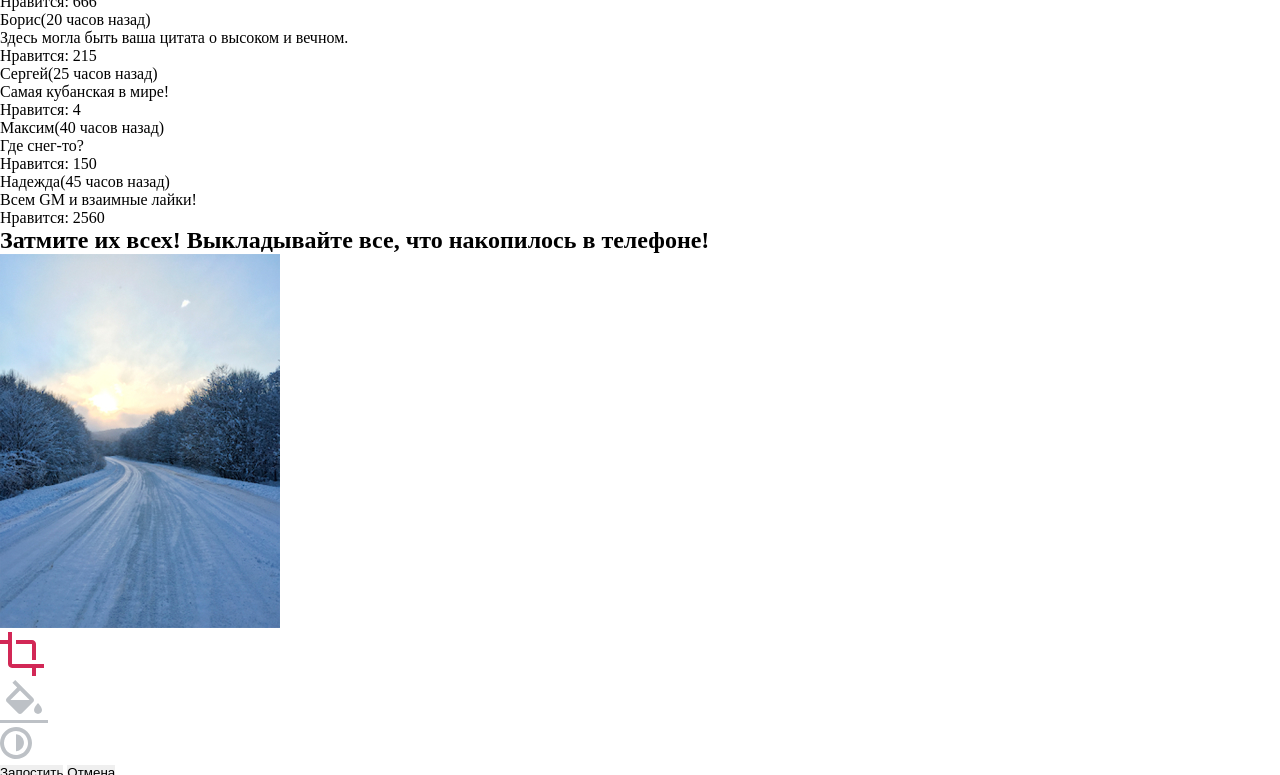
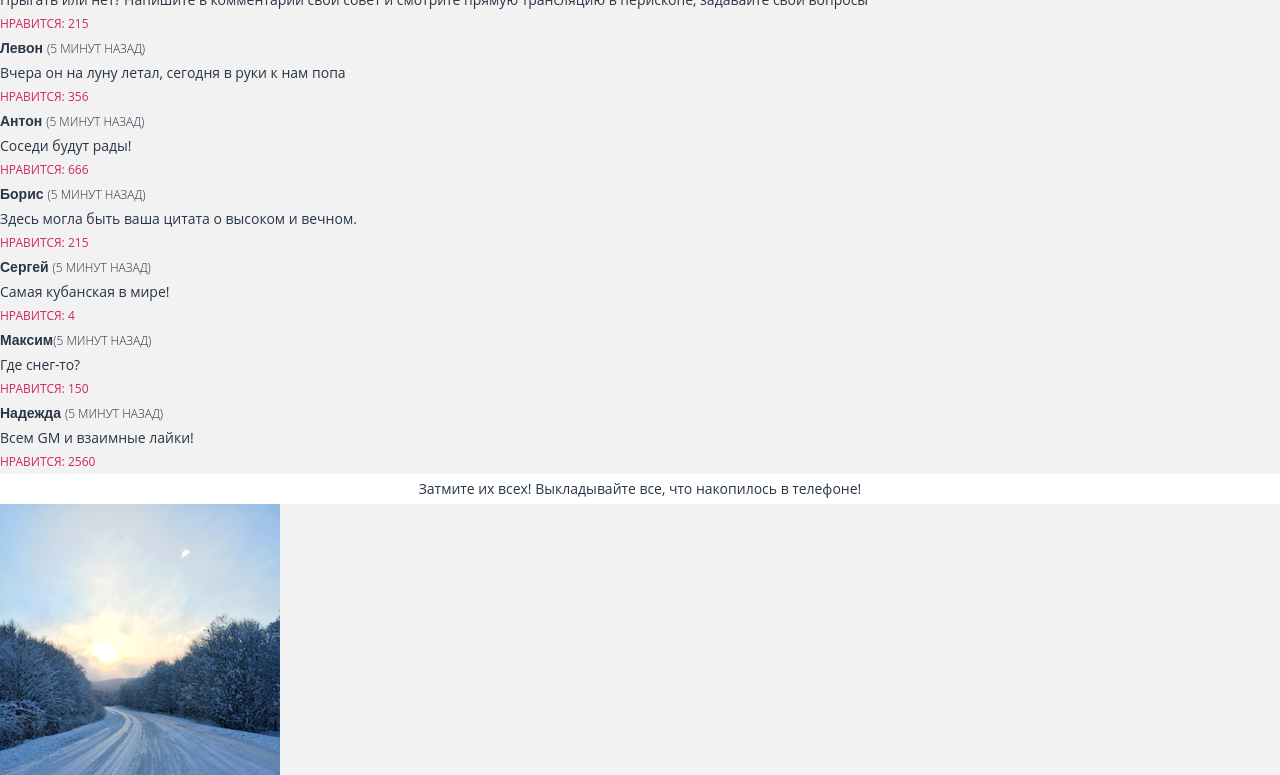
Before and after one commit to polezhaevr/pink, a website: page source/catalog.html in a window 1280 px wide. Shown: the part 250-1025 px from the top of the page. Drawn offline with Linux system fonts and the light colour scheme.

Commit message:
add lowercase for catalog style

```diff
--- a/source/catalog.html
+++ b/source/catalog.html
@@ -12,7 +12,7 @@
 <body class="page__catalog">
   <header class="page-header">
     <a href="" class="page-header__logo">
-      <img src="../source/img/pink-logo-mobile.svg" alt="PINK - пgриложение для настроения" width="74" height="23">
+      <img src="/img/pink-logo-mobile.svg" alt="PINK - приложение для настроения" width="74" height="23">
     </a>
     <nav class="main-nav">
       <button class="main-nav__toggle" type="button"><span class="visually-hidden">Открыть меню</span></button>
@@ -33,19 +33,19 @@
         </ul>
       </div>
     </nav>
+    <section class="header-catalog">
+      <h1 class="header-catalog__title">Фотографии <br> пользователей</h1>
+    </section>
   </header>
 
   <main class="page-catalog">
-    <section class="header-catalog">
-      <h1 class="header-catalog__title">Фотографии <br> пользователей</h1>
-    </section>
     <section class="catalog-title">
       <p class="catalog-title__text">Взгляните на фотографии, которые выкладывают пользователи!
         Видите, как не хватает ваших?</p>
     </section>
     <section class="photo-catalog">
       <div class="photo-catalog__photo">
-        <p class="photo-catalog__text-name">Анна(5 минут назад)</p>
+        <p class="photo-catalog__text-name">Анна <span class="photo-catalog__text-name--time">(5 минут назад)</span></p>
         <p class="photo-catalog__review">Прыгать или нет? Напишите в
           комментарии свой совет и
           смотрите прямую трансляцию в
@@ -53,32 +53,32 @@
         <p class="photo-catalog__like">Нравится: 215</p>
       </div>
       <div class="photo-catalog__photo">
-        <p class="photo-catalog__text-name">Левон(5 часов назад)</p>
+        <p class="photo-catalog__text-name">Левон <span class="photo-catalog__text-name--time">(5 минут назад)</span></p>
         <p class="photo-catalog__review">Вчера он на луну летал, сегодня в руки к нам попа</p>
         <p class="photo-catalog__like">Нравится: 356</p>
       </div>
       <div class="photo-catalog__photo">
-        <p class="photo-catalog__text-name">Антон(12 часов назад)</p>
+        <p class="photo-catalog__text-name">Антон <span class="photo-catalog__text-name--time">(5 минут назад)</span></p>
         <p class="photo-catalog__review">Соседи будут рады!</p>
         <p class="photo-catalog__like">Нравится: 666</p>
       </div>
       <div class="photo-catalog__photo">
-        <p class="photo-catalog__text-name">Борис(20 часов назад)</p>
+        <p class="photo-catalog__text-name">Борис <span class="photo-catalog__text-name--time">(5 минут назад)</span></p>
         <p class="photo-catalog__review">Здесь могла быть ваша цитата о высоком и вечном.</p>
         <p class="photo-catalog__like">Нравится: 215</p>
       </div>
       <div class="photo-catalog__photo">
-        <p class="photo-catalog__text-name">Сергей(25 часов назад)</p>
+        <p class="photo-catalog__text-name">Сергей <span class="photo-catalog__text-name--time">(5 минут назад)</span></p>
         <p class="photo-catalog__review">Самая кубанская в мире!</p>
         <p class="photo-catalog__like">Нравится: 4</p>
       </div>
       <div class="photo-catalog__photo">
-        <p class="photo-catalog__text-name">Максим(40 часов назад)</p>
+        <p class="photo-catalog__text-name">Максим<span class="photo-catalog__text-name--time">(5 минут назад)</span></p>
         <p class="photo-catalog__review">Где снег-то?</p>
         <p class="photo-catalog__like">Нравится: 150</p>
       </div>
       <div class="photo-catalog__photo">
-        <p class="photo-catalog__text-name">Надежда(45 часов назад)</p>
+        <p class="photo-catalog__text-name">Надежда <span class="photo-catalog__text-name--time">(5 минут назад)</span></p>
         <p class="photo-catalog__review">Всем GM и взаимные лайки!</p>
         <p class="photo-catalog__like">Нравится: 2560</p>
       </div>
@@ -90,7 +90,7 @@
 
     <section class="photo-redactor">
       <div class="photo-redactor__img">
-        <img src="../source/img/photo-7-tablet.jpg" alt="Пример фотографии в редакторе">
+        <img src="img/photo-7-tablet.jpg" alt="Пример фотографии в редакторе">
       </div>
       <div class="photo-redactor__tools">
         <ul class="photo-redactor__list">
@@ -137,7 +137,7 @@
       </div>
       <div class = "photo-redactor__btn-wrapper">
         <button class = "photo-redactor__btn" >Запостить</button>
-        <button class = "photo-redactor__btn" >Отмена</button>
+        <button class = "photo-redactor__btn photo-redactor__btn--none">Отмена</button>
       </div>
     </section>
 
@@ -146,7 +146,7 @@
 
   <footer class="page-footer">
     <a href="" class="page-footer__logo">
-      <img src="../source/img/logotype-blue-tablet.png" alt="PINK - пgриложение для настроения" width="145" height="40">
+      <img src="img/logotype-blue-tablet.png" alt="PINK - пgриложение для настроения" width="145" height="40">
     </a>
     <ul class="social-list">
       <li class="social-list__item">
@@ -180,7 +180,7 @@
     <div class="developer">
       <p class="developer__text">Разработано</p>
       <a href="" class="developer__img">
-        <img src="../source/img/html academy.png" alt="PINK - пgриложение для настроения" width="27" height="34">
+        <img src="img/html academy.png" alt="PINK - пgриложение для настроения" width="27" height="34">
       </a>
     </div>
   </footer>
--- a/source/less/global/header-form.less
+++ b/source/less/global/header-form.less
@@ -1,4 +1,5 @@
-.header-form__title {
+.header-form__title,
+.header-catalog__title{
   font-family: "Open Sans Light", sans-serif;
   font-style: normal;
   font-weight: 300;
--- a/source/less/global/header-index.less
+++ b/source/less/global/header-index.less
@@ -3,7 +3,7 @@
 }
 
 .main-nav {
-  display: none;
+
 
   .site-list {
     font-family: "Open Sans", sans-serif;
--- /dev/null
+++ b/source/less/global/page-catalog.less
@@ -0,0 +1,99 @@
+.catalog-title__text {
+  font-family: "Open Sans", sans-serif;
+  font-style: normal;
+  font-weight: 400;
+  font-size: 14px;
+  line-height: 30px;
+  text-align: center;
+  color: @darkGrayFonts;
+
+}
+
+.photo-catalog {
+  background-color: @backgroundMainColor;
+
+  .photo-catalog__text-name {
+    font-family: "Open Sans Bold", sans-serif;
+    font-style: normal;
+    font-weight: 700;
+    font-size: 14px;
+    line-height: 24px;
+    color: @darkGrayFonts;
+  }
+
+  .photo-catalog__text-name--time {
+    font-family: "Open Sans Light", sans-serif;
+    font-style: normal;
+    font-weight: 300;
+    font-size: 12px;
+    line-height: 24px;
+    text-transform: uppercase;
+    color: @darkGrayFonts;
+  }
+
+  .photo-catalog__review {
+    font-family: "Open Sans", sans-serif;
+    font-style: normal;
+    font-weight: 400;
+    font-size: 14px;
+    line-height: 24px;
+    color: @darkGrayFonts;
+  }
+
+  .photo-catalog__like {
+    font-family: "Open Sans", sans-serif;
+    font-style: normal;
+    font-weight: 400;
+    font-size: 12px;
+    line-height: 24px;
+    text-transform: uppercase;
+    color: @pinkFonts;
+  }
+}
+
+.footer-catalog__title {
+  font-family: "Open Sans", sans-serif;
+  font-style: normal;
+  font-weight: 400;
+  font-size: 14px;
+  line-height: 30px;
+  text-align: center;
+  color: @darkGrayFonts;
+}
+
+.photo-redactor {
+  background-color: @backgroundMainColor;
+
+  .photo-redactor__btn-wrapper {
+    display: flex;
+    flex-direction: column;
+  }
+
+  .photo-redactor__btn {
+    font-family: "Open Sans Bold", sans-serif;
+    font-style: normal;
+    font-weight: 700;
+    font-size: 18px;
+    line-height: 18px;
+    text-align: center;
+    color: @pinkFonts;
+    border: 3px solid #D22856;
+    box-sizing: border-box;
+    border-radius: 30px;
+    padding-top: 21px;
+    padding-bottom: 21px;
+    padding-left: 90px;
+    padding-right: 90px;
+    width:280px;
+  }
+
+  .photo-redactor__btn--none {
+      opacity: 0.1;
+      border: 3px solid @darkGrayFonts;
+      color: @darkGrayFonts;
+  }
+
+  .photo-redactor__btn:nth-child(2) {
+    margin-top: 12px;
+  }
+}
--- a/source/less/style.less
+++ b/source/less/style.less
@@ -6,6 +6,7 @@
 @import "global/page-main.less";
 @import "global/header-form.less";
 @import "global/page-form.less";
+@import "global/page-catalog.less";
 
 .visually-hidden {
     display: none;
```
Also changed, not shown: source/css/style.css, 3 other files. Lines whose indentation alone changed are shown as unchanged.
